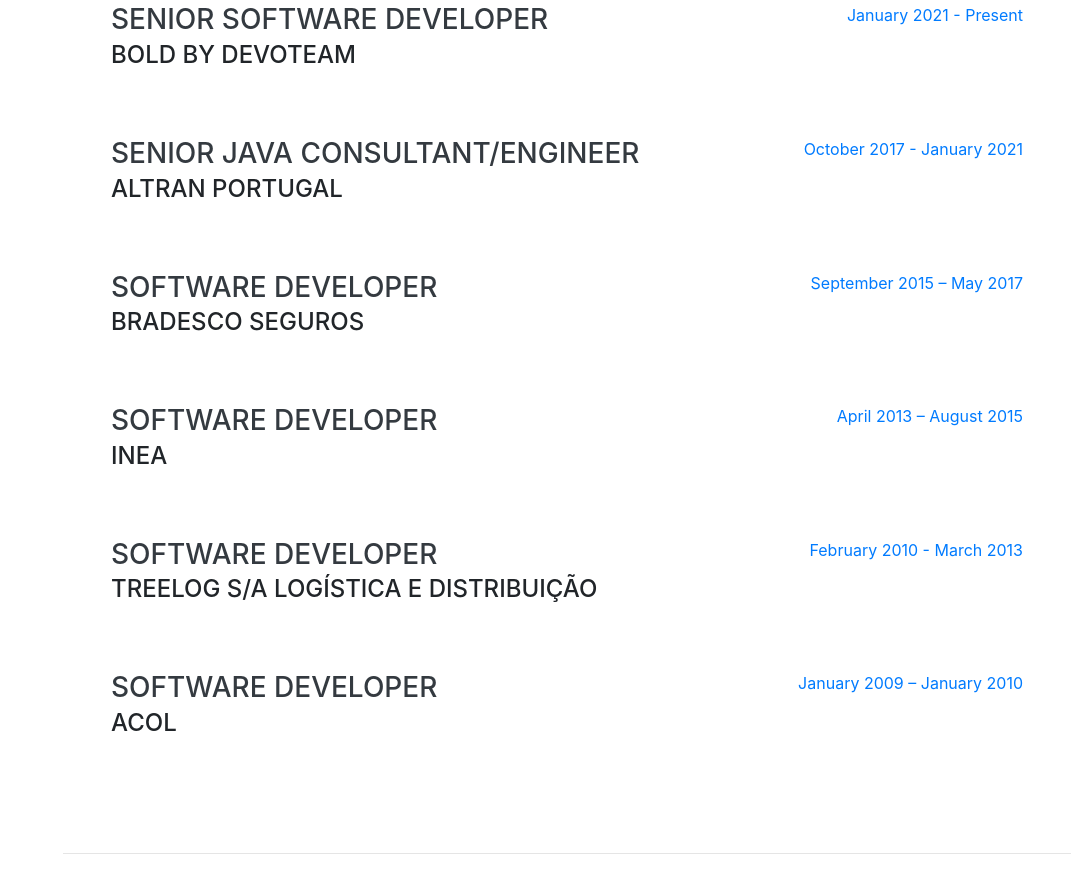
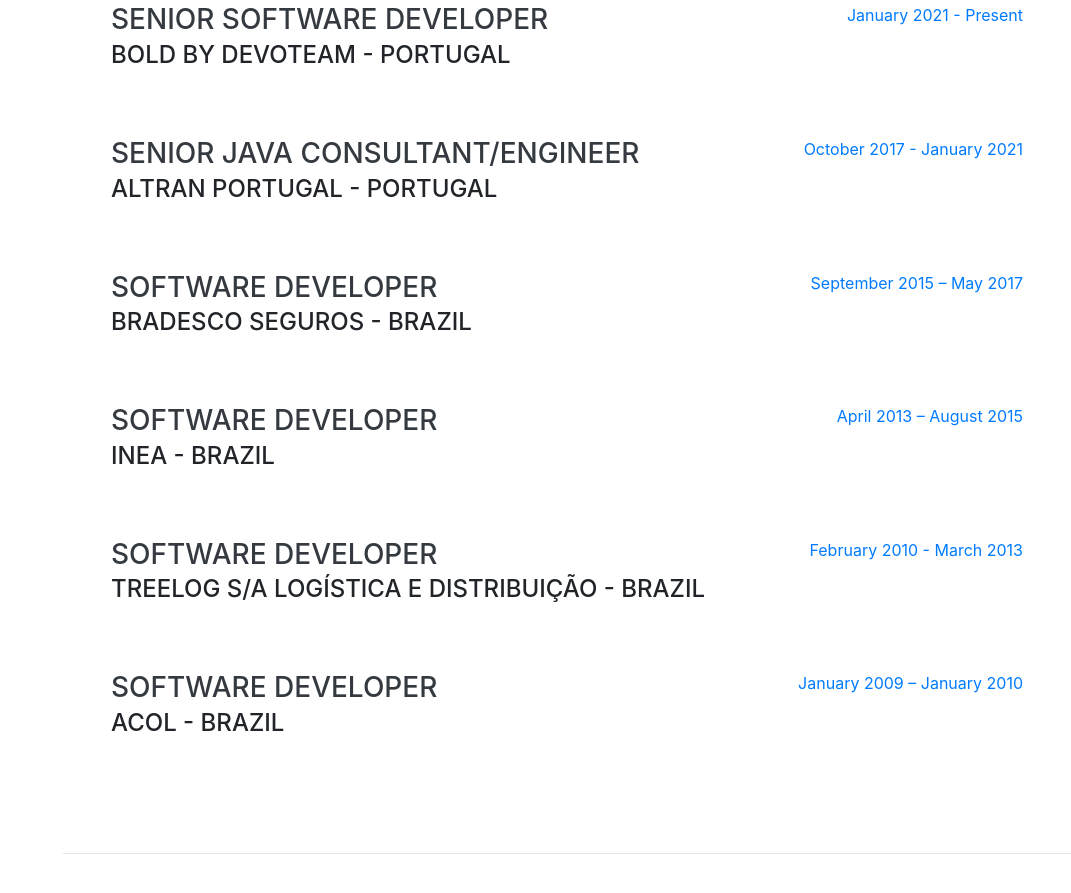
Before and after one commit to andersondebrito/resume, a website with bundled scripts: page index.html in a window 1280 px wide. Shown: the part 932-1825 px from the top of the page, without its empty margins (209-1280 px from the left). Built offline with nearby package versions, Linux system fonts and the light colour scheme; a web font is replaced by a local one.

Commit message:
Update index.html

```diff
--- a/index.html
+++ b/index.html
@@ -92,7 +92,7 @@
 	<div class="resume-item d-flex flex-column flex-md-row justify-content-between mb-5">
           <div class="resume-content">
             <h3 class="mb-0">Senior Software Developer</h3>
-            <div class="subheading mb-3">BOLD by Devoteam</div>
+            <div class="subheading mb-3">BOLD by Devoteam - Portugal</div>
           </div>
           <div class="resume-date text-md-right">
             <span class="text-primary">January 2021 - Present</span>
@@ -102,7 +102,7 @@
         <div class="resume-item d-flex flex-column flex-md-row justify-content-between mb-5">
           <div class="resume-content">
             <h3 class="mb-0">Senior Java Consultant/Engineer</h3>
-            <div class="subheading mb-3">Altran Portugal</div>
+            <div class="subheading mb-3">Altran Portugal - Portugal</div>
           </div>
           <div class="resume-date text-md-right">
             <span class="text-primary">October 2017 - January 2021</span>
@@ -113,7 +113,7 @@
         <div class="resume-item d-flex flex-column flex-md-row justify-content-between mb-5">
           <div class="resume-content">
             <h3 class="mb-0">Software Developer</h3>
-            <div class="subheading mb-3">Bradesco Seguros</div>
+            <div class="subheading mb-3">Bradesco Seguros - Brazil</div>
           </div>
           <div class="resume-date text-md-right">
             <span class="text-primary">September 2015 – May 2017</span>
@@ -124,7 +124,7 @@
         <div class="resume-item d-flex flex-column flex-md-row justify-content-between mb-5">
           <div class="resume-content">
             <h3 class="mb-0">Software Developer</h3>
-            <div class="subheading mb-3">INEA</div>
+            <div class="subheading mb-3">INEA - Brazil</div>
           </div>
           <div class="resume-date text-md-right">
             <span class="text-primary">April 2013 – August 2015</span>
@@ -135,7 +135,7 @@
         <div class="resume-item d-flex flex-column flex-md-row justify-content-between mb-5">
           <div class="resume-content">
             <h3 class="mb-0">Software Developer</h3>
-            <div class="subheading mb-3">Treelog S/A Logística e Distribuição</div>
+            <div class="subheading mb-3">Treelog S/A Logística e Distribuição - Brazil</div>
           </div>
           <div class="resume-date text-md-right">
             <span class="text-primary">February 2010 - March 2013</span>
@@ -146,7 +146,7 @@
         <div class="resume-item d-flex flex-column flex-md-row justify-content-between mb-5">
           <div class="resume-content">
             <h3 class="mb-0">Software Developer</h3>
-            <div class="subheading mb-3">ACOL</div>
+            <div class="subheading mb-3">ACOL - Brazil</div>
           </div>
           <div class="resume-date text-md-right">
             <span class="text-primary">January 2009 – January 2010</span>
```
